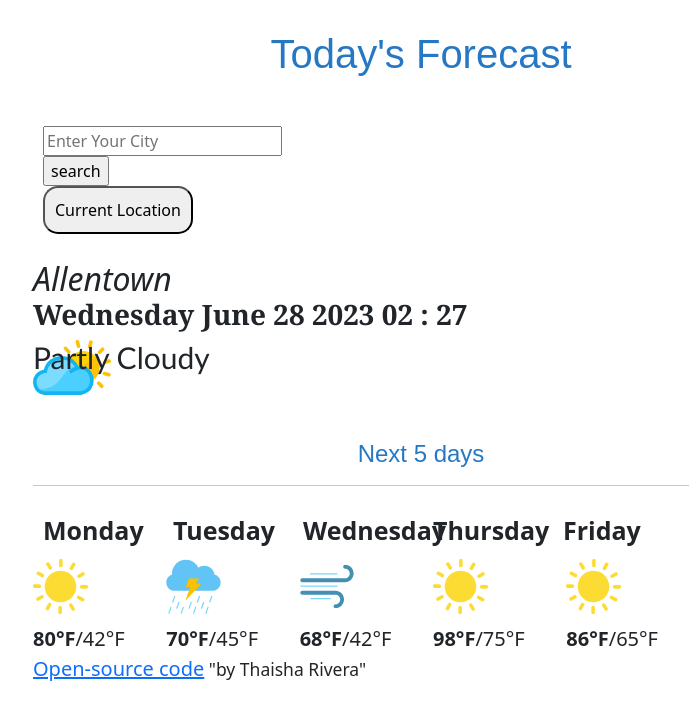
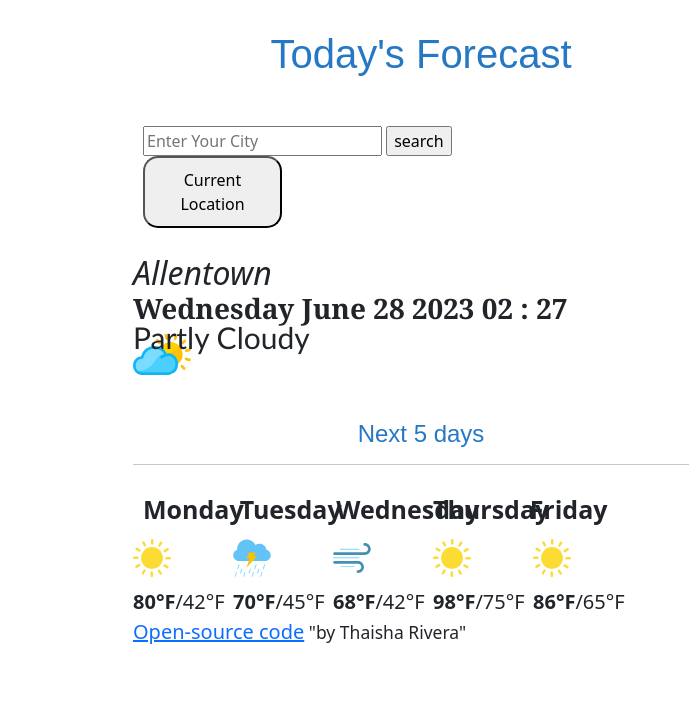
Before and after one commit to Trivera0713/MY-PROJECT, a website built with Parcel: page index.html in a window 1280 px wide. Shown: the whole page, without its empty margins (219-908 px from the left). Built offline with nearby package versions, Linux system fonts and the light colour scheme.

Commit message:
fix form style

```diff
--- a/index.html
+++ b/index.html
@@ -22,9 +22,9 @@
     <div class="container">
       <h1>Today's Forecast</h1>
       <form>
-        <div class="col-3">
+        <div class="col-9">
           <input type="text" id="city" placeholder="Enter Your City" />
-          <input type="submit" value="search" />
+          <input type="submit" class="btn-btn-primary" value="search" />
         </div>
         <div class="col-3">
           <button class="location">Current Location</button>
--- a/src/style.css
+++ b/src/style.css
@@ -81,5 +81,6 @@ form {
 }
 .container {
   display: block;
-  max-width: 800px;
+  max-width: 600px;
+  margin: 0 auto;
 }
```
